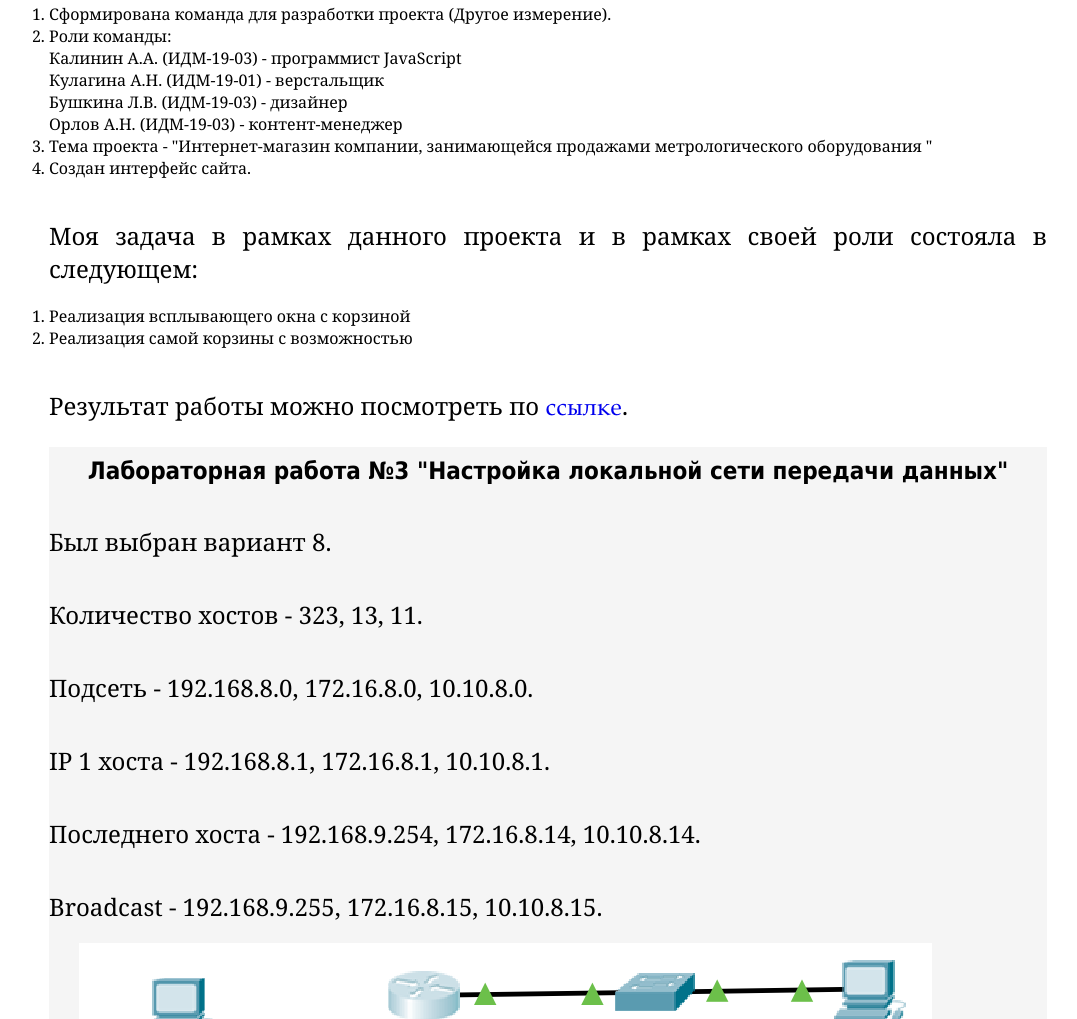
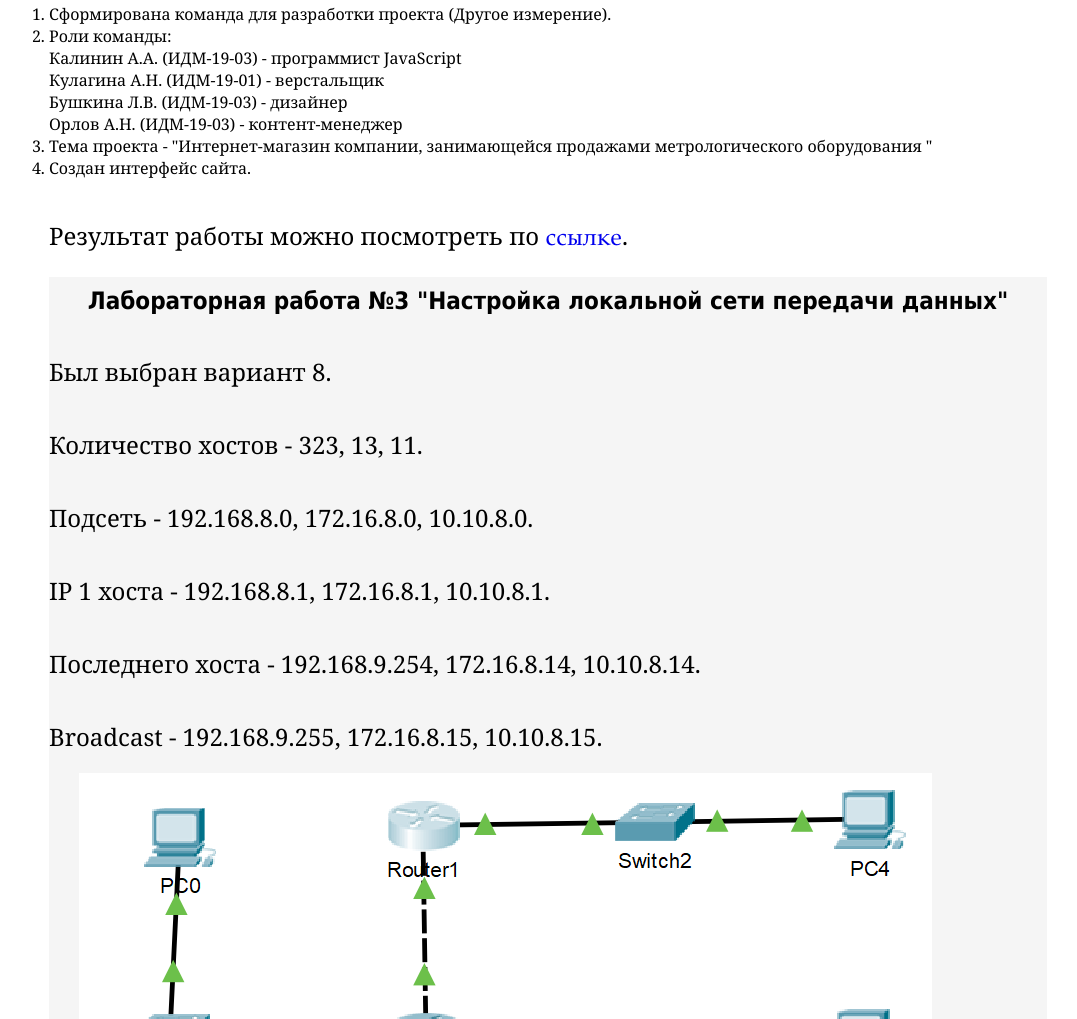
Before and after one commit to Kulikcha/Kulikcha.github.io, a plain HTML site: page index.html in a window 1280 px wide. Shown: the part 2845-3864 px from the top of the page, without its empty margins (92-1169 px from the left). Drawn offline with Linux system fonts and the light colour scheme.

Commit message:
Update index.html

```diff
--- a/index.html
+++ b/index.html
@@ -74,11 +74,7 @@
 		<li>Тема проекта - "Интернет-магазин компании, занимающейся продажами метрологического оборудования "</li>
 		<li>Создан интерфейс сайта.</li>
 	  </ol>
-	  <p>Моя задача в рамках данного проекта и в рамках своей роли состояла в следующем:</p>
-	  <ol>
-	    <li>Реализация всплывающего окна с корзиной</li>
-		<li>Реализация самой корзины с возможностью</li>
-	  </ol>
+
 	  <p>Результат работы можно посмотреть по <a href = "https://alicekyles.github.io/AnotherDimenshion/">ссылке</a>.</p>
 	</section>
 	<section>
```
